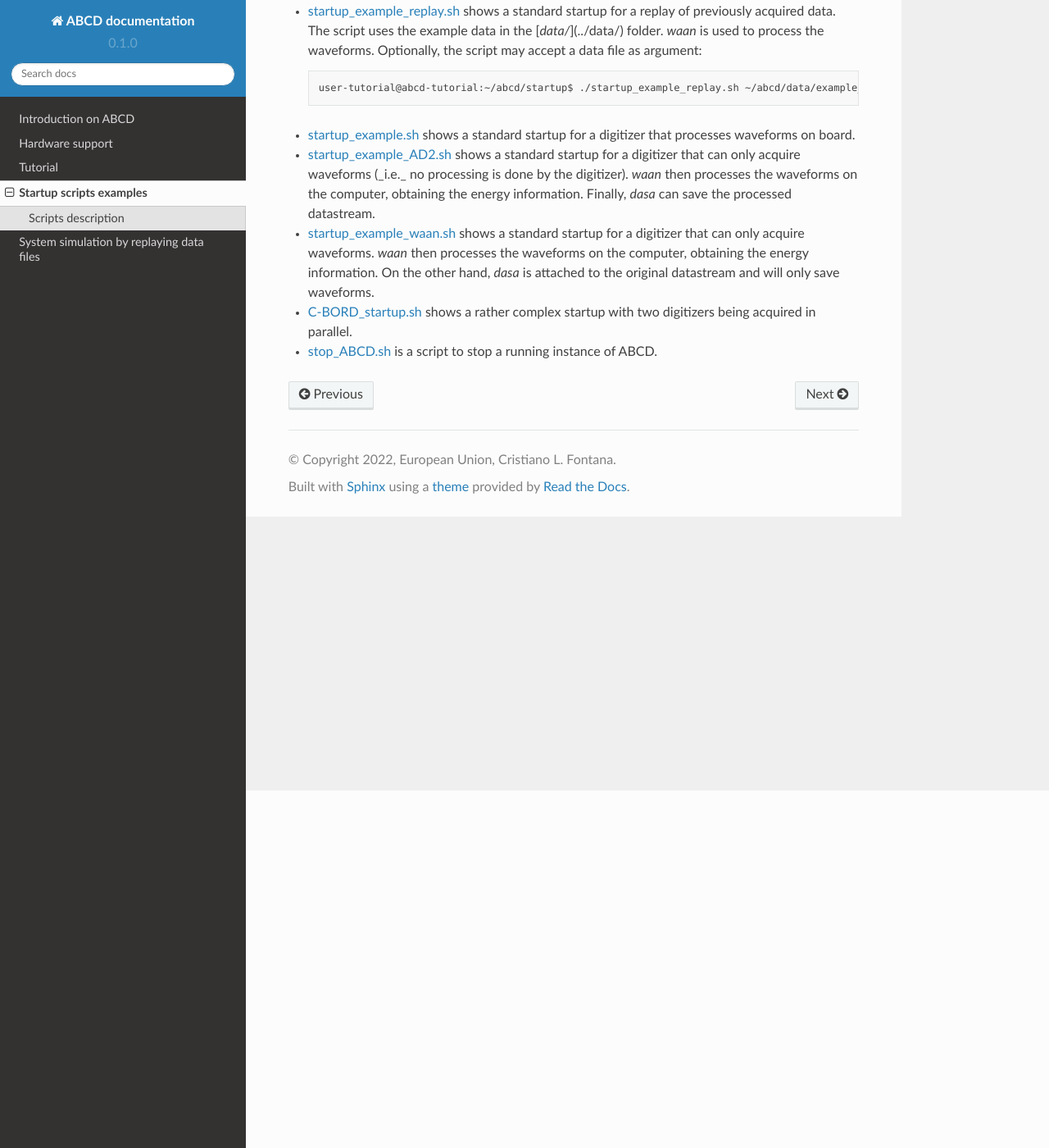
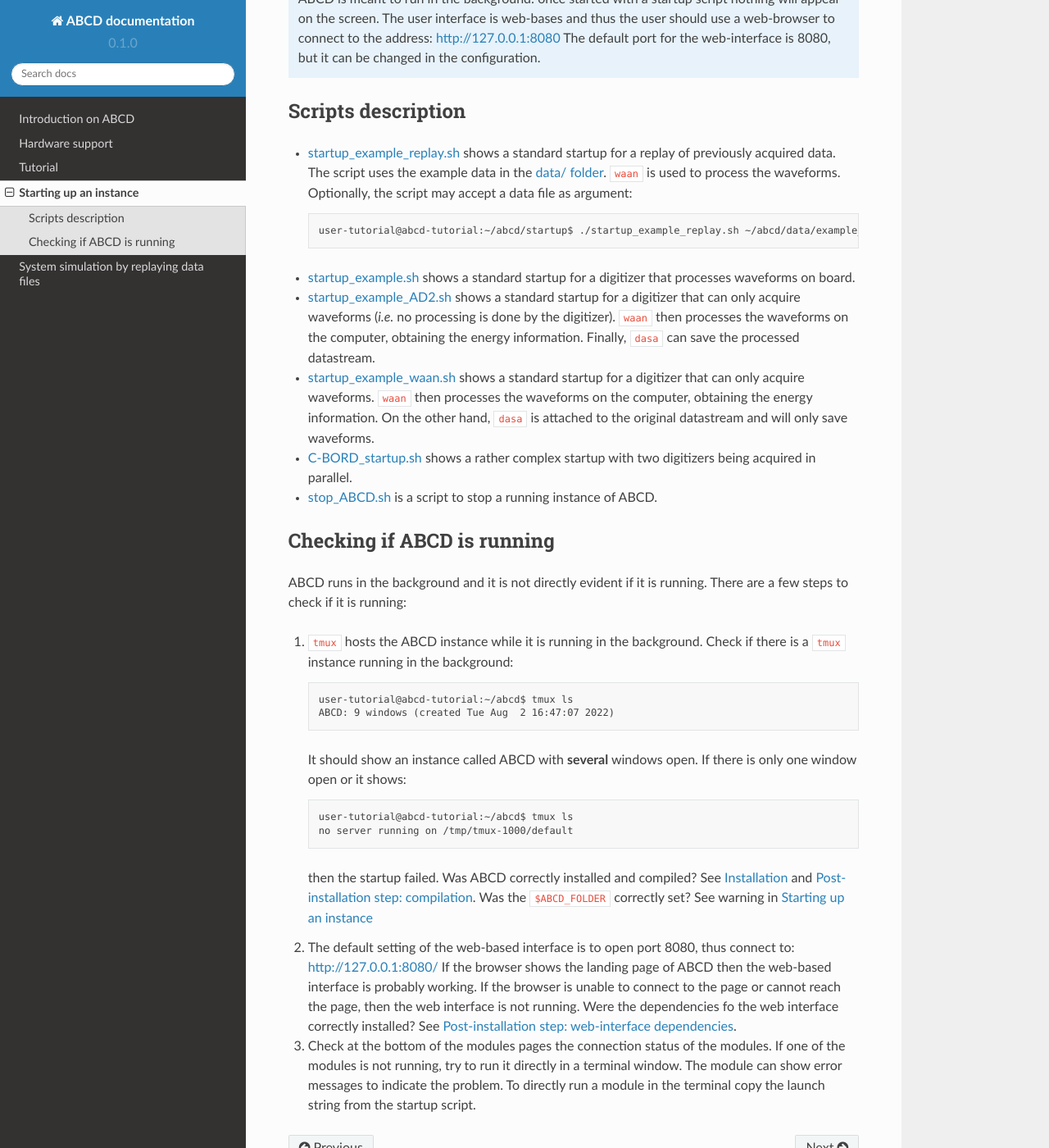
Before and after one commit to cl-fontana/abcd-docs, a Sphinx documentation site: the page built from docs/source/startup.rst, in a window 1280 px wide and 1400 px high, scrolled down 436 px. Shown: the whole window at 82% size. Built offline with Sphinx 7.4.7 and the Read the Docs theme 2.0.0, drawn with Linux system fonts in a browser that asks for light colours; some of the changed text lies outside the part shown.

Commit message:
Added instruction to check the running status

```diff
--- a/docs/source/startup.rst
+++ b/docs/source/startup.rst
@@ -1,25 +1,60 @@
 .. _startup:
 
-========================
-Startup scripts examples
-========================
+=======================
+Starting up an instance
+=======================
 
-This folder contains some example scripts for starting up an ABCD instance.
+The `startup directory <https://github.com/ec-jrc/abcd/tree/main/startup>`_ contains some example scripts for starting up an ABCD instance.
 New users are suggested to start with `startup_example_replay.sh <https://github.com/ec-jrc/abcd/blob/main/startup/startup_example_replay.sh>`_, so they can see a working system with the example data.
 
 .. warning::
     All the scripts require to know where ABCD is installed.
-    Modify in the scripts the variable ``$ABCD_FOLDER`` accordingly, or define it as an environment variable in the shell.
+    Modify, in the scripts, the variable ``$ABCD_FOLDER`` accordingly, or define it as an environment variable in the shell.
+
+.. note::
+    ABCD is meant to run in the background: once started with a startup script nothing will appear on the screen.
+    The user interface is web-bases and thus the user should use a web-browser to connect to the address: http://127.0.0.1:8080
+    The default port for the web-interface is 8080, but it can be changed in the configuration.
 
 Scripts description
 -------------------
 
-* `startup_example_replay.sh <https://github.com/ec-jrc/abcd/blob/main/startup/startup_example_replay.sh>`_ shows a standard startup for a replay of previously acquired data. The script uses the example data in the [`data/`](../data/) folder. `waan` is used to process the waveforms. Optionally, the script may accept a data file as argument::
+* `startup_example_replay.sh <https://github.com/ec-jrc/abcd/blob/main/startup/startup_example_replay.sh>`_ shows a standard startup for a replay of previously acquired data. The script uses the example data in the `data/ folder <https://github.com/ec-jrc/abcd/tree/main/data>`_.  ``waan`` is used to process the waveforms. Optionally, the script may accept a data file as argument::
 
     user-tutorial@abcd-tutorial:~/abcd/startup$ ./startup_example_replay.sh ~/abcd/data/example_data_DT5730_Ch2_LaBr3_Ch4_LYSO_Ch6_YAP_raw.adr.bz2
 
-* `startup_example.sh <https://github.com/ec-jrc/abcd/blob/main/startup/startup_example_CAEN.sh>`_ shows a standard startup for a digitizer that processes waveforms on board.
-* `startup_example_AD2.sh <https://github.com/ec-jrc/abcd/blob/main/startup/startup_example_AD2.sh>`_ shows a standard startup for a digitizer that can only acquire waveforms (_i.e._ no processing is done by the digitizer). `waan` then processes the waveforms on the computer, obtaining the energy information. Finally, `dasa` can save the processed datastream.
-* `startup_example_waan.sh <https://github.com/ec-jrc/abcd/blob/main/startup/startup_example_waan.sh>`_ shows a standard startup for a digitizer that can only acquire waveforms. `waan` then processes the waveforms on the computer, obtaining the energy information. On the other hand, `dasa` is attached to the original datastream and will only save waveforms.
+* `startup_example.sh <https://github.com/ec-jrc/abcd/blob/main/startup/startup_example.sh>`_ shows a standard startup for a digitizer that processes waveforms on board.
+* `startup_example_AD2.sh <https://github.com/ec-jrc/abcd/blob/main/startup/startup_example_AD2.sh>`_ shows a standard startup for a digitizer that can only acquire waveforms (*i.e.* no processing is done by the digitizer). ``waan`` then processes the waveforms on the computer, obtaining the energy information. Finally, ``dasa`` can save the processed datastream.
+* `startup_example_waan.sh <https://github.com/ec-jrc/abcd/blob/main/startup/startup_example_waan.sh>`_ shows a standard startup for a digitizer that can only acquire waveforms. ``waan`` then processes the waveforms on the computer, obtaining the energy information. On the other hand, ``dasa`` is attached to the original datastream and will only save waveforms.
 * `C-BORD_startup.sh <https://github.com/ec-jrc/abcd/blob/main/startup/C-BORD_startup.sh>`_ shows a rather complex startup with two digitizers being acquired in parallel.
 * `stop_ABCD.sh <https://github.com/ec-jrc/abcd/blob/main/startup/stop_ABCD.sh>`_ is a script to stop a running instance of ABCD.
+
+.. _check-running:
+
+Checking if ABCD is running
+---------------------------
+
+ABCD runs in the background and it is not directly evident if it is running.
+There are a few steps to check if it is running:
+
+#. ``tmux`` hosts the ABCD instance while it is running in the background. Check if there is a ``tmux`` instance running in the background::
+
+        user-tutorial@abcd-tutorial:~/abcd$ tmux ls
+        ABCD: 9 windows (created Tue Aug  2 16:47:07 2022)
+
+   It should show an instance called ABCD with **several** windows open. If there is only one window open or it shows::
+
+        user-tutorial@abcd-tutorial:~/abcd$ tmux ls
+        no server running on /tmp/tmux-1000/default
+
+   then the startup failed. Was ABCD correctly installed and compiled? See :ref:`installation` and :ref:`manual-installation-compilation`.
+   Was the ``$ABCD_FOLDER`` correctly set? See warning in :ref:`startup`
+
+#. The default setting of the web-based interface is to open port 8080, thus connect to: http://127.0.0.1:8080/
+   If the browser shows the landing page of ABCD then the web-based interface is probably working.
+   If the browser is unable to connect to the page or cannot reach the page, then the web interface is not running.
+   Were the dependencies fo the web interface correctly installed? See :ref:`manual-installation-wit`.
+
+#. Check at the bottom of the modules pages the connection status of the modules.
+   If one of the modules is not running, try to run it directly in a terminal window. The module can show error messages to indicate the problem.
+   To directly run a module in the terminal copy the launch string from the startup script.
```
